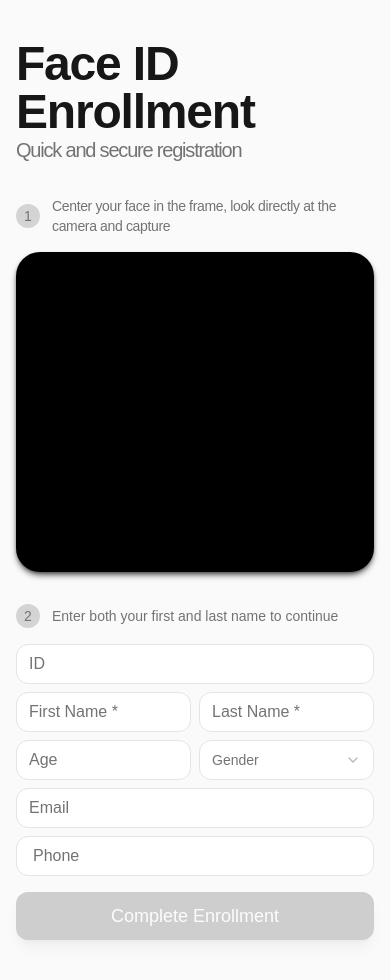
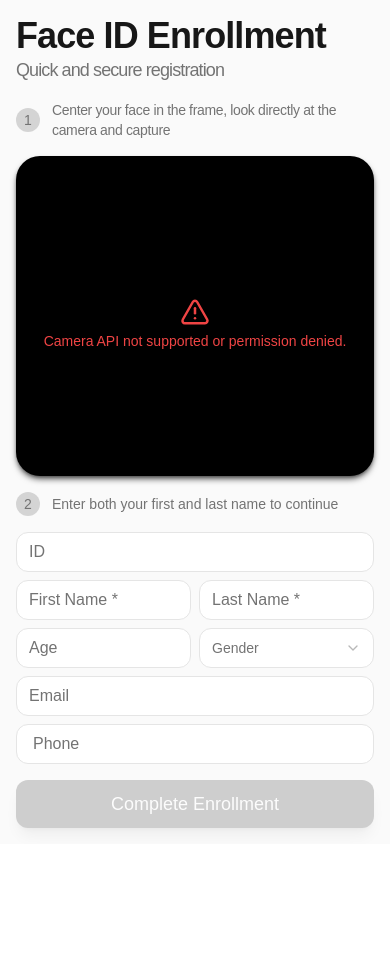
Before and after one commit to SnehanChakravarthi/faceID-frontend, a Next.js app: page /enrollment in a window 390 px wide. After the commit the page ends 844 px from the top, so only its background shows below. Built offline with nearby package versions, Linux system fonts and the light colour scheme.

Commit message:
Fix layout 1

```diff
--- a/app/authentication/page.tsx
+++ b/app/authentication/page.tsx
@@ -110,8 +110,8 @@ const AuthenticationPage = () => {
   }
 
   return (
-    <div className="h-full w-full flex flex-col items-center justify-start pt-20 bg-neutral-50 min-h-screen py-10 px-4">
-      <div className="flex flex-col items-start max-w-lg w-full gap-8">
+    <div className="h-full w-full flex flex-col items-center justify-start pt-10 md:pt-20 bg-neutral-50 min-h-screen md:py-10 py-4 px-4">
+      <div className="flex flex-col items-start max-w-lg w-full md:gap-8 gap-4">
         <h1 className="text-3xl md:text-5xl font-semibold text-neutral-900 tracking-tight">
           Face ID Authentication
           <span className="block text-base md:text-base font-normal text-neutral-500">
--- a/app/enrollment/page.tsx
+++ b/app/enrollment/page.tsx
@@ -102,11 +102,11 @@ export default function EnrollmentPage() {
   }
 
   return (
-    <div className="h-full w-full flex flex-col items-center justify-center bg-neutral-50 min-h-screen py-10 px-4">
-      <div className="flex flex-col items-start max-w-lg w-full gap-8">
-        <h1 className="text-5xl font-semibold text-neutral-900 tracking-tight">
+    <div className="h-full w-full flex flex-col items-center justify-center bg-neutral-50 min-h-dvh  md:py-10 py-4 px-4">
+      <div className="flex flex-col items-start max-w-lg w-full md:gap-8 gap-4">
+        <h1 className="md:text-5xl text-4xl font-semibold text-neutral-900 tracking-tight">
           Face ID Enrollment
-          <span className="block text-xl font-normal text-neutral-500">
+          <span className="block md:text-xl text-lg font-normal text-neutral-500">
             Quick and secure registration
           </span>
         </h1>
--- a/app/layout.tsx
+++ b/app/layout.tsx
@@ -32,7 +32,7 @@ export default function RootLayout({
         ></script>
       </head> */}
       <body
-        className={`${geistSans.variable} ${geistMono.variable} antialiased  min-h-screen w-screen h-full`}
+        className={`${geistSans.variable} ${geistMono.variable} antialiased  min-h-dvh w-screen h-full`}
       >
         {children}
       </body>
--- a/app/page.tsx
+++ b/app/page.tsx
@@ -2,16 +2,16 @@ import Link from 'next/link';
 
 export default function Home() {
   return (
-    <div className="h-full w-full flex flex-col items-center justify-center bg-neutral-50 min-h-screen">
+    <div className="h-dvh w-full flex flex-col items-center justify-center bg-neutral-50 max-h-dvh">
       <div className="max-w-2xl w-full text-center space-y-12 p-12">
-        <h1 className="text-5xl font-semibold text-neutral-900 tracking-tight">
+        <h1 className=" text-4xl md:text-5xl font-semibold text-neutral-900 tracking-tight">
           Facial Recognition
-          <span className="block text-2xl font-normal mt-2 text-neutral-500">
+          <span className="block text-2xl font-normal md:mt-2 text-neutral-500">
             Seamless. Secure. Simple.
           </span>
         </h1>
 
-        <p className="text-xl text-neutral-500 leading-relaxed max-w-xl mx-auto">
+        <p className="text-xl text-neutral-500 md:leading-normal leading-snug max-w-xl mx-auto ">
           Experience the next generation of identity verification with our
           state‑of‑the‑art facial recognition system.
         </p>
--- a/components/CaptureUI.tsx
+++ b/components/CaptureUI.tsx
@@ -42,6 +42,13 @@ const CaptureImageUI = ({
       setIsCameraInitializing(true);
 
       try {
+        if (
+          !navigator.mediaDevices ||
+          !navigator.mediaDevices.enumerateDevices
+        ) {
+          throw new Error('Camera API not supported');
+        }
+
         const devices = await navigator.mediaDevices.enumerateDevices();
         const videoDevices = devices.filter(
           (device) => device.kind === 'videoinput'
@@ -55,7 +62,8 @@ const CaptureImageUI = ({
 
         await startCamera();
       } catch (error) {
-        console.error('Error accessing camera:', error);
+        console.log('Error accessing camera:', error);
+        setError('Camera API not supported or permission denied.');
       } finally {
         setIsCameraInitializing(false);
       }
--- a/components/EnterDataUI.tsx
+++ b/components/EnterDataUI.tsx
@@ -222,7 +222,7 @@ const EnterDataUI = ({
             >
               {isLoading ? (
                 <div className="flex items-center justify-center gap-3 animate-pulse">
-                  <div className="animate-spin rounded-full h-6 w-6 border-y-2 border-white" />
+                  <div className="animate-spin rounded-full h-6 w-6 border-y-2 border-black" />
                   Enrolling
                 </div>
               ) : (
```
Also changed, not shown: 1 other file (tests, documents, lock files or other folders).
